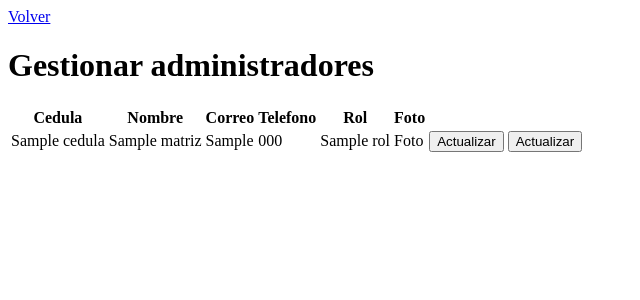
After one commit to Luisfvasquez/proyecto, a PHP site: template vista/Administradores.php in a window 1280 px wide. The commit adds this page. Shown: the top 300 px of the page, without its empty margins (0-640 px from the left). Run offline with PHP 8.4, Linux system fonts and the light colour scheme; the visitor is signed in with stand-in values (Sample User, id 1); tables that the repository leaves empty or names only in its code hold one stand-in row (values such as "Sample post"); the template is opened without the code that fills it: most values are stand-ins (such as "Sample title", 1, 10 or a date in 2020).

Commit message:
no hicimos mucho pero bueno

```diff
--- /dev/null
+++ b/controlador/BorrarAdmin.php
@@ -0,0 +1,3 @@
+<?php
+echo "gola";
+?>
--- /dev/null
+++ b/vista/Administradores.php
@@ -0,0 +1,53 @@
+<!DOCTYPE html>
+<html lang="en">
+
+<head>
+  <meta charset="UTF-8">
+  <meta name="viewport" content="width=device-width, initial-scale=1.0">
+  <title>Document</title>
+</head>
+
+<body>
+  <?php
+  session_start();
+  if (!isset($_SESSION['admin'])) {
+    header("location:InicioSesion.php");
+  }
+  ?>
+  <a href="../vista/VistaAdmin.php">Volver</a>
+  <h1>Gestionar administradores</h1>
+
+
+
+  <table>
+    <tr>
+      <th>Cedula</th>
+      <th>Nombre</th>
+      <th>Correo</th>
+      <th>Telefono</th>
+      <th>Rol</th>
+      <th>Foto</th>
+    </tr>
+
+    <?php foreach ($matriz as $administradores) : ?>
+
+      <tr>
+        <td><?php echo $administradores["Cedula"]; ?></td>
+        <td><?php echo $administradores["Nombre_admin"]; ?></td>
+        <td><?php echo $administradores["Correo_admin"]; ?></td>
+        <td><?php echo $administradores["Telefono_admin"]; ?></td>
+        <td><?php echo $administradores["Rol"]; ?></td>
+        <td>Foto</td>
+        <td><a href="../controlador/ActualizarAdmin.php?cedula=<?php echo $administradores['Cedula'] ?>"><input type="button" value="Actualizar"></a></td>
+        <td><a href="../controlador/ActualizarAdmin.php?cedula=<?php echo $administradores['Cedula'] ?>"><input type="button" value="Actualizar"></a></td>
+         </tr>
+
+
+
+    <?php endforeach; ?>
+  </table>
+
+
+</body>
+
+</html>
--- a/vista/VistaAdmin.php
+++ b/vista/VistaAdmin.php
@@ -15,7 +15,7 @@
 
     <h1>Bienvenido <?php echo $_SESSION['admin'] ?></h1>
     <h2>Registro Productos</h2>
-    <h2>Gestion admin</h2>
+    <h2><a href="../controlador/GestionAdmin.php">Gestion admin</a></h2>
     <h2>Gestion usuario</h2>
     <h2>Gestion del inventario</h2>
     <a href="../index.php">Home</a>
```
Also changed, not shown: controlador/GestionAdmin.php (added, +8 -0 lines), controlador/MostrarUsuarios.php (+4 -4 lines), modelo/GestionAdmin.php (added, +31 -0 lines).
